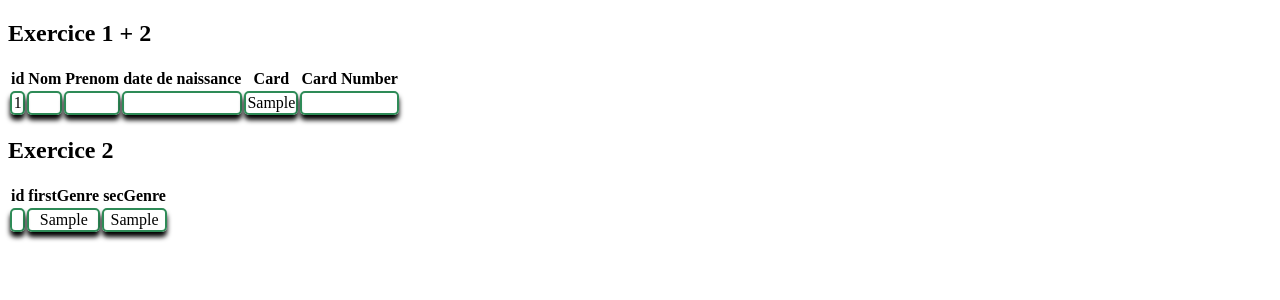
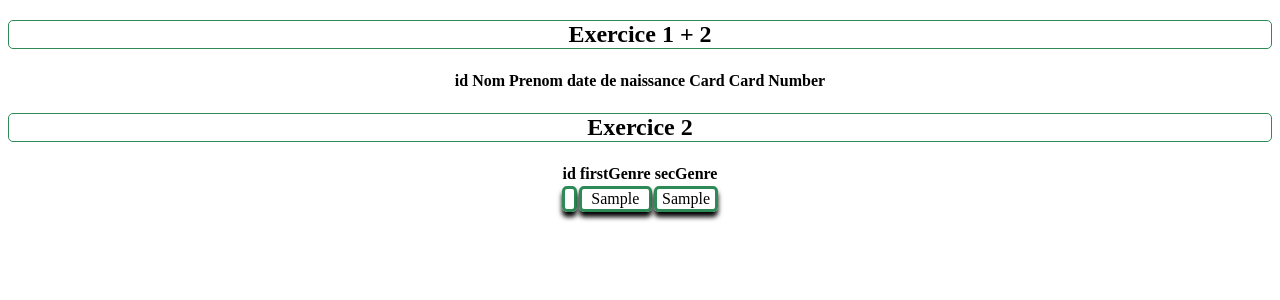
Before and after one commit to Darell82/PDOpower, a PHP site: page / in a window 1280 px wide. Shown: the top 300 px of the page. Run offline with PHP 8.4, Linux system fonts and the light colour scheme; tables that the repository leaves empty or names only in its code hold one stand-in row (values such as "Sample post"); data that the repository does not hold is empty.

Commit message:
EXERCICE id card

```diff
--- a/index.php
+++ b/index.php
@@ -2,7 +2,7 @@
     $pdo = new PDO('mysql:host=localhost;dbname=colyseum;charset=utf8','root','');
     $pdo->setAttribute(PDO::ATTR_ERRMODE, PDO::ERRMODE_EXCEPTION);
     $pdo->setAttribute(PDO::ATTR_DEFAULT_FETCH_MODE,PDO::FETCH_OBJ);
-    $statement = $pdo->query('SELECT * FROM clients LIMIT 20');
+    $statement = $pdo->query('SELECT * FROM clients WHERE card = 1');
     $resultatExo1 = $statement->fetchAll();
 
     $statement = $pdo->query("
--- a/style/css/style.css
+++ b/style/css/style.css
@@ -1,7 +1,16 @@
+h2 {
+  text-align: center;
+  border: 1px solid black;
+  border-radius: 5px;
+  border-color: #2E8B57; }
+
 table tr td {
-  border: 2px solid black;
+  border: 3px solid black;
   color: black;
   border-color: #2E8B57;
   border-radius: 5px;
   text-align: center;
   box-shadow: 0 5px 5px 0; }
+
+table {
+  margin: auto; }
--- a/style/sass/style.scss
+++ b/style/sass/style.scss
@@ -2,12 +2,22 @@ body{
 
 }
 
+h2{
+	text-align: center;
+	border:1px solid black;
+	border-radius: 5px;
+	border-color: #2E8B57;
+}
 table tr td{
 
-	border:2px solid black;
+	border:3px solid black;
 	color: black;
 	border-color: #2E8B57;
 	border-radius: 5px;
 	text-align: center;
 	box-shadow: 0 5px 5px 0;
 }
+
+table{
+	margin: auto;
+}
```
